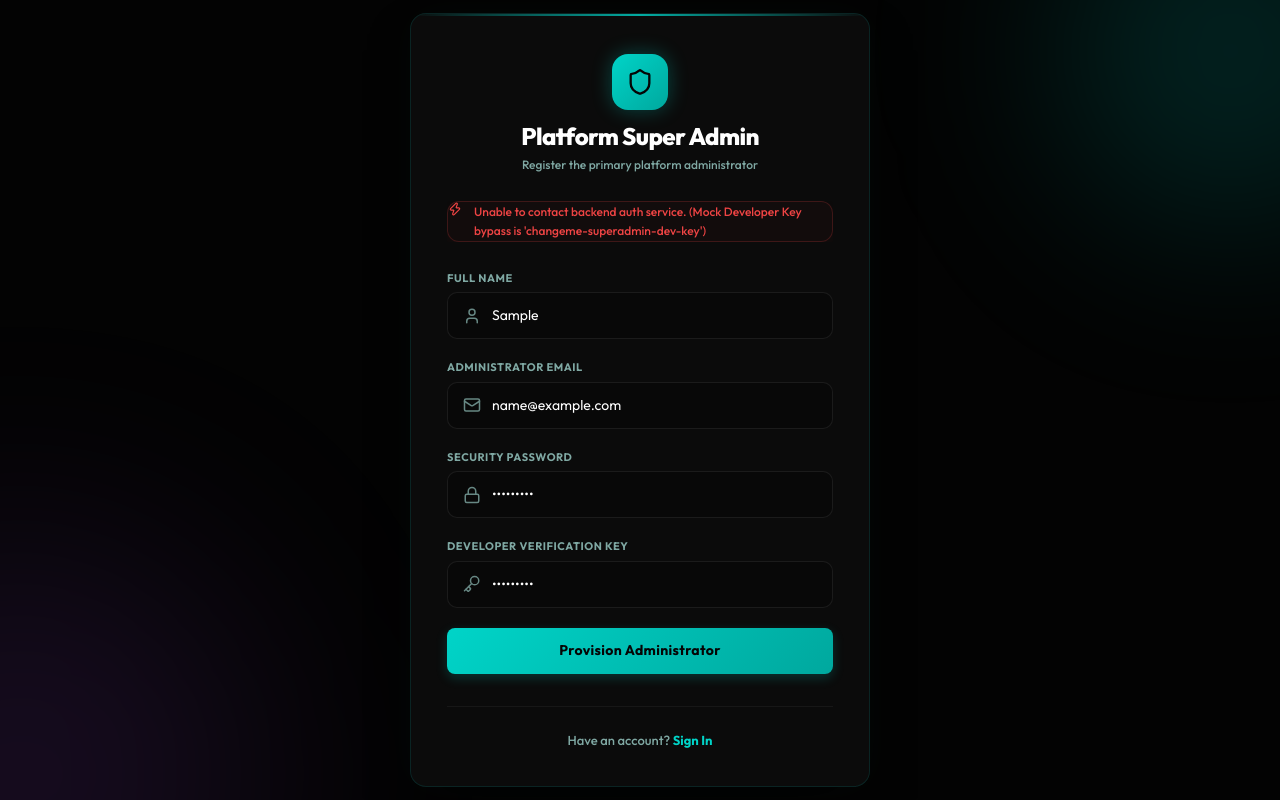
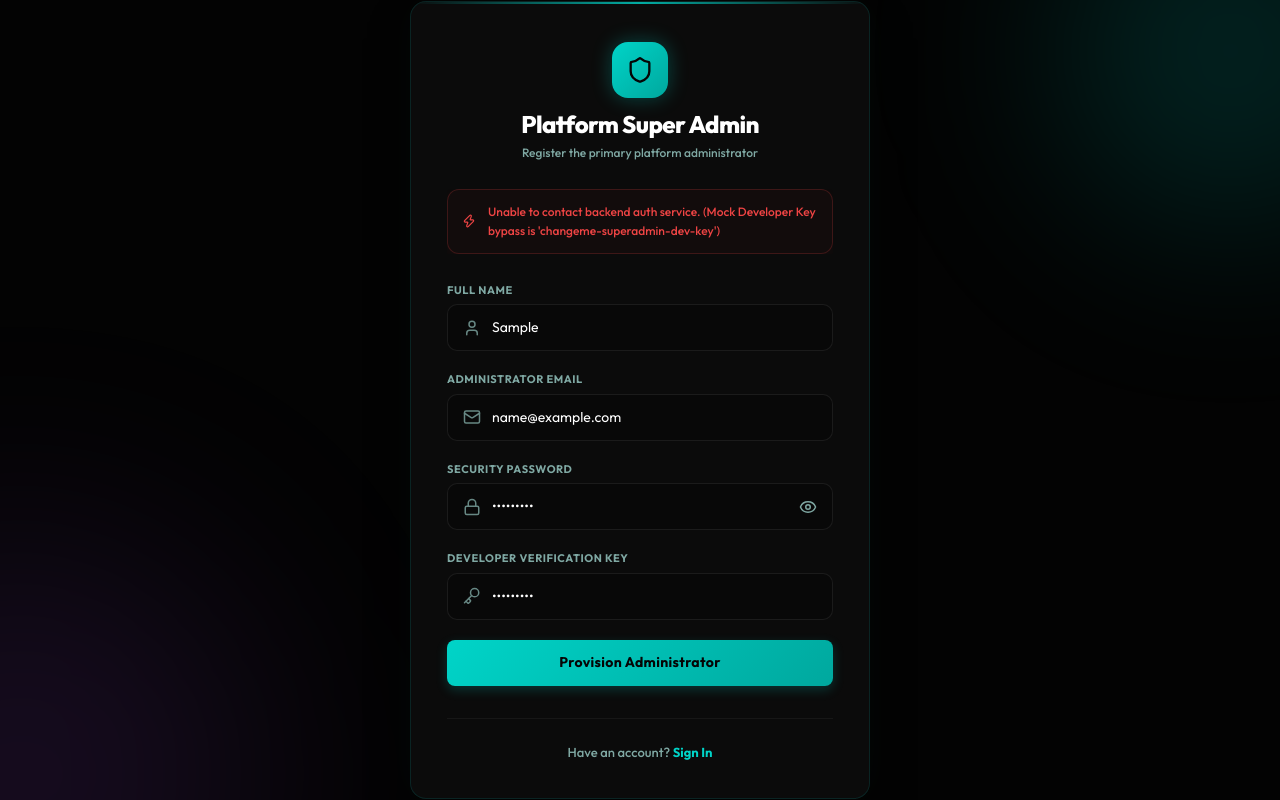
Before and after one commit to CompliAuro/CompliAuro-Superadmin, a Next.js app: page /register in a window 1280 px wide. Both pictures are taken after typing "Sample", "name@example.com", "Sample123", "Sample123" into the empty fields and a click on the button "Provision Administrator". Built offline with nearby package versions, Linux system fonts and the light colour scheme; no server answers.

Commit message:
feat: add password visibility toggle toggle and fix banner padding on registration page

```diff
--- a/app/register/page.tsx
+++ b/app/register/page.tsx
@@ -2,7 +2,7 @@
 
 import { useState, useEffect } from "react";
 import { useRouter } from "next/navigation";
-import { Shield, Lock, Mail, User, Key, Zap } from "lucide-react";
+import { Shield, Lock, Mail, User, Key, Zap, Eye, EyeOff } from "lucide-react";
 import Link from "next/link";
 import { motion, AnimatePresence } from "framer-motion";
 import { API_BASE_URL } from "../config";
@@ -29,6 +29,7 @@ export default function SuperAdminRegister() {
   const [email, setEmail] = useState("");
   const [password, setPassword] = useState("");
   const [devKey, setDevKey] = useState("");
+  const [showPassword, setShowPassword] = useState(false);
   const [loading, setLoading] = useState(false);
   const [error, setError] = useState<string | null>(null);
   const [success, setSuccess] = useState(false);
@@ -163,8 +164,11 @@ export default function SuperAdminRegister() {
               exit={{ opacity: 0, height: 0 }}
               style={{ overflow: "hidden" }}
             >
-              <div className="flex items-start gap-3 p-3.5 rounded-xl border border-[rgba(34,197,94,0.2)] bg-[rgba(34,197,94,0.03)] text-xs text-[#22c55e] shadow-[0_4px_12px_rgba(34,197,94,0.05)]">
-                <Zap size={14} className="mt-0.5 shrink-0" color="#22c55e" />
+              <div
+                className="flex items-center gap-3 rounded-xl border border-[rgba(34,197,94,0.2)] bg-[rgba(34,197,94,0.03)] text-xs text-[#22c55e] shadow-[0_4px_12px_rgba(34,197,94,0.05)]"
+                style={{ padding: "12px 14px" }}
+              >
+                <Zap size={14} className="shrink-0" color="#22c55e" />
                 <span className="font-medium leading-relaxed">Registration successful! Redirecting to login portal...</span>
               </div>
             </motion.div>
@@ -180,8 +184,11 @@ export default function SuperAdminRegister() {
               exit={{ opacity: 0, height: 0 }}
               style={{ overflow: "hidden" }}
             >
-              <div className="flex items-start gap-3 p-3.5 rounded-xl border border-[rgba(239,68,68,0.2)] bg-[rgba(239,68,68,0.03)] text-xs text-[#ef4444] shadow-[0_4px_12px_rgba(239,68,68,0.05)]">
-                <Zap size={14} className="mt-0.5 shrink-0" />
+              <div
+                className="flex items-center gap-3 rounded-xl border border-[rgba(239,68,68,0.2)] bg-[rgba(239,68,68,0.03)] text-xs text-[#ef4444] shadow-[0_4px_12px_rgba(239,68,68,0.05)]"
+                style={{ padding: "12px 14px" }}
+              >
+                <Zap size={14} className="shrink-0" />
                 <span className="font-medium leading-relaxed">{error}</span>
               </div>
             </motion.div>
@@ -242,7 +249,7 @@ export default function SuperAdminRegister() {
                 }}
                 type="email"
                 required
-                placeholder="admin@compliauro.com"
+                placeholder="xyz@example.com"
                 value={email}
                 onChange={(e) => setEmail(e.target.value)}
               />
@@ -259,7 +266,7 @@ export default function SuperAdminRegister() {
                 className="form-input"
                 style={{
                   paddingLeft: "44px",
-                  paddingRight: "14px",
+                  paddingRight: "44px",
                   paddingTop: "12px",
                   paddingBottom: "12px",
                   fontSize: "14px",
@@ -270,13 +277,21 @@ export default function SuperAdminRegister() {
                   color: "#fff",
                   outline: "none"
                 }}
-                type="password"
+                type={showPassword ? "text" : "password"}
                 required
                 placeholder="Min 8 characters"
                 value={password}
                 onChange={(e) => setPassword(e.target.value)}
               />
               <Lock size={18} className="absolute left-4 top-1/2 -translate-y-1/2 text-[#7FA8A3] opacity-80" />
+              <button
+                type="button"
+                onClick={() => setShowPassword(!showPassword)}
+                className="absolute right-4 top-1/2 -translate-y-1/2 text-[#7FA8A3] hover:text-white transition-colors duration-200"
+                style={{ background: "none", border: "none", cursor: "pointer", padding: 0 }}
+              >
+                {showPassword ? <EyeOff size={18} /> : <Eye size={18} />}
+              </button>
             </div>
           </div>
 
```
